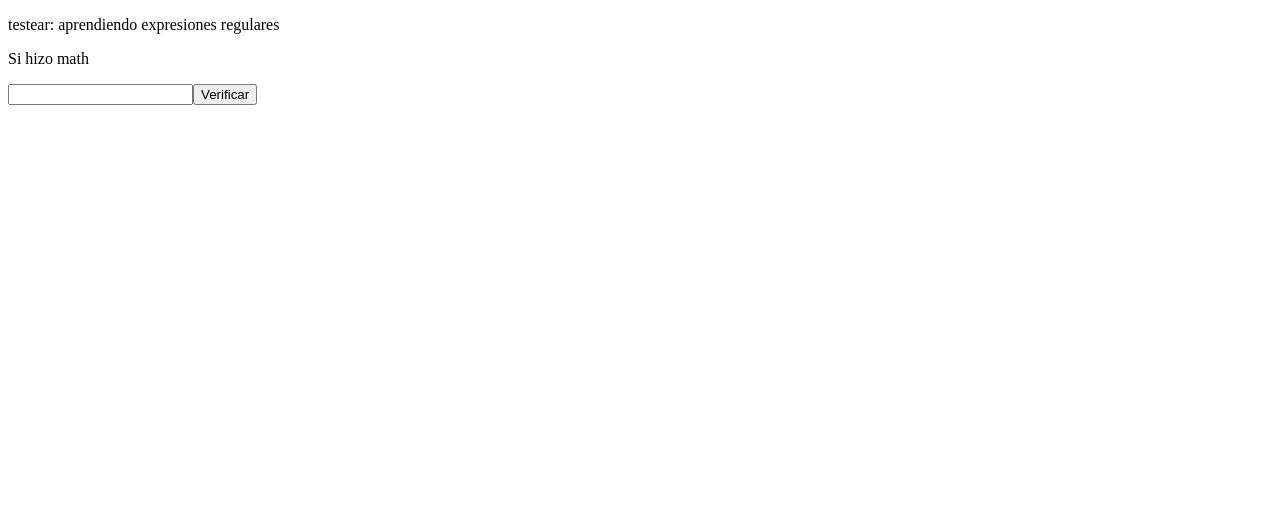
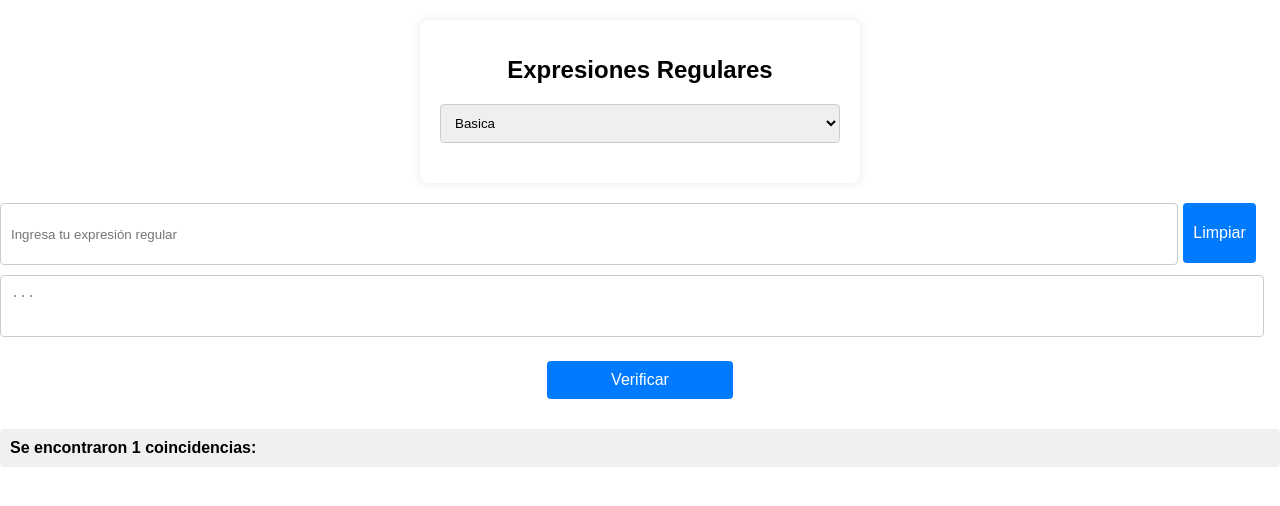
Before and after one commit to Hector-Y-SM/Automatas, a website built with Vite: page index.html in a window 1280 px wide. Both pictures are taken after a click on the button "Verificar". Built offline with nearby package versions, Linux system fonts and the light colour scheme.

Commit message:
Se implemento una interfaz grafica y mas opciones de busqueda

```diff
--- a/index.html
+++ b/index.html
@@ -3,10 +3,20 @@
   <head>
     <meta charset="UTF-8" />
     <link rel="icon" type="image/svg+xml" href="/vite.svg" />
+    <link rel="stylesheet" href="style.css"/>
     <meta name="viewport" content="width=device-width, initial-scale=1.0" />
     <title>Expresiones Regulares</title>
   </head>
   <body>
+    <div id = "body_mainDiv_opciones">
+      <h1>Expresiones Regulares</h1>
+      <select id = "body_main_select">
+        <option id="body_main_select_opt">Basica</option>
+        <option id = "body_main_select_opt1"></option>
+        <option id = "body_main_select_opt2"></option>
+      </select>
+    </div>
+
     <script type="module" src="/main.js"></script>
   </body>
 </html>
--- a/main.js
+++ b/main.js
@@ -1,33 +1,91 @@
 import './style.css'
 
-//DOM elementos
+//? DOM elementos
 const parrafo = document.createElement('p');
-const infParrafo = document.createElement('p');
-const input = document.createElement('input');
-const btn_verificar = document.createElement('button');
+const barraPrincipal = document.getElementById("body_mainDiv_opciones"); //bob 1,2
+const divInputs = document.createElement('div'); // Contenedor para los inputs
+const inputER = document.createElement('input'); // Ingresar expresiones regulares
+const inputCadena = document.createElement('textarea'); // Ingresar cadenas test
+const btn_verificar = document.createElement('button'); // Botón búsqueda principal
+const btn_global = document.createElement('button'); // Botón opción de búsqueda 1
+const btn_case = document.createElement('button'); // Botón opción de búsqueda 2
+const opt = document.getElementById("body_main_select_opt");
+const opt1 = document.getElementById("body_main_select_opt1");
+const opt2 = document.getElementById("body_main_select_opt2");
+const btn_limpiar = document.createElement('button');
+const divBotones = document.createElement('div');
+const divInputB = document.createElement('div');
+
+//! Id de los elementos
+inputER.id = "inputER";
+inputCadena.id = "inputCadena";
+btn_verificar.id = 'btn_verificar';
+btn_limpiar.id = 'btn_limpiar';
+divBotones.id = "div_btns";
+divInputB.id = 'div_IB';
+
+//! Textos
+inputER.placeholder = 'Ingresa tu expresión regular';
+inputCadena.placeholder = '...';
+btn_case.textContent = 'case insensitive Global';
 btn_verificar.textContent = 'Verificar';
+btn_limpiar.textContent = 'Limpiar';
+btn_global.textContent = 'global';
 
-//! Forma sensilla de testear cadenas
-const cadena = 'aprendiendo expresiones regulares'; //0001001010ññññ
-let patron = ''; //! /[01]+/     true
-//let patron  = new RegExp('a$'); forma distinta de crear expresiones regulares
+//! apend elementos
+opt1.append(btn_global);
+opt2.append(btn_case);
+barraPrincipal.appendChild(btn_limpiar);
+divBotones.appendChild(btn_verificar);
+divInputB.append(inputER);
+divInputB.append(btn_limpiar);
+//divBotones.appendChild(btn_limpiar);
 
-infParrafo.textContent = 'testear: '+ cadena;
-btn_verificar.addEventListener('click', function verificacion()
-{
-  patron = new RegExp(input.value); //como sacamos el valor del txtbox literal, no podemos usar /'valorCualquiera'/ con input.valor por ejemplo, asi se crea mejor¿
-  if(patron.test(cadena))
-  {
-    parrafo.textContent = 'Si hizo math';
-    //console.log('entre');
-  } else
-  {
-    parrafo.textContent = 'No hizo math';
-    //console.log('falso');
+btn_verificar.addEventListener('click', function verificacionBasica() {
+  let patron = new RegExp(inputER.value);
+  let cadena = inputCadena.value;
+  if(opt.selected){ if(patron.test(cadena)) { matchGlobalInsensitive(cadena, inputER.value, '') } }
+    else if(opt1.selected) { matchGlobalInsensitive(cadena, inputER.value, 'g') }
+    else if(opt2.selected) { matchGlobalInsensitive(cadena, inputER.value, 'gi') }
+  else {
+    parrafo.textContent = 'No hizo match';
+    document.body.appendChild(parrafo);
   }
 });
 
-document.body.appendChild(infParrafo);
-document.body.appendChild(parrafo);
-document.body.appendChild(input);
-document.body.appendChild(btn_verificar);
+function matchGlobalInsensitive(cadena, input, ERB) { //ERB es la expresión regular que complementa las búsquedas
+  let patron = new RegExp(input, ERB); // Agrega la bandera 'g'/'gi' para buscar todas las coincidencias
+  let matches = cadena.match(patron); // Utiliza .match() para encontrar todas las coincidencias
+
+  if (matches) {
+    // Si se encontraron coincidencias, muestra la cantidad y las posiciones en el texto
+    parrafo.textContent = `Se encontraron ${matches.length} coincidencias: ${matches.join(', ')}`;
+    document.body.appendChild(parrafo);
+  } else {
+    parrafo.textContent = 'No se encontraron coincidencias';
+    document.body.appendChild(parrafo);
+  }
+}
+
+// Ajustar el tamaño del textarea automáticamente
+inputCadena.addEventListener('input', function () {
+  this.style.height = 'auto'; // Restablece la altura a automático
+  this.style.height = this.scrollHeight + 'px'; // Ajusta la altura al contenido
+});
+
+const initialTextareaHeight = window.getComputedStyle(inputCadena).getPropertyValue('height'); // Guardar el tamaño inicial del textarea
+inputCadena.style.resize = 'none'; // Deshabilitar el redimensionamiento manual del textarea
+
+// Limpiar contenido del textarea y restaurar tamaño inicial
+btn_limpiar.addEventListener('click', function () {
+  inputCadena.value = ''; // Limpia el contenido del textarea
+  inputCadena.style.height = initialTextareaHeight; // Restaura el tamaño inicial del textarea
+  parrafo.textContent = ''; // Limpia el contenido del párrafo de resultados
+});
+
+//* agregar al cuerpo
+document.body.appendChild(barraPrincipal);
+divInputs.appendChild(divInputB); // Coloca los inputs en el divInputs
+divInputs.appendChild(inputCadena);
+document.body.appendChild(divInputs); // Agrega el divInputs al cuerpo
+document.body.appendChild(divBotones);
--- a/package.json
+++ b/package.json
@@ -6,7 +6,8 @@
   "scripts": {
     "dev": "vite",
     "build": "vite build",
-    "preview": "vite preview"
+    "preview": "vite preview",
+    "host": "vite --host"
   },
   "devDependencies": {
     "vite": "^4.4.5"
--- a/style.css
+++ b/style.css
@@ -0,0 +1,135 @@
+
+/* Estilos generales */
+body {
+  font-family: Arial, sans-serif;
+  margin: 0;
+  padding: 0;
+}
+
+/* Estilos para el contenedor principal */
+#body_mainDiv_opciones {
+  background-color: #ffffff;
+  border-radius: 8px;
+  box-shadow: 0 0 10px rgba(0, 0, 0, 0.1);
+  padding: 20px;
+  text-align: center;
+  margin: 20px auto;
+  max-width: 400px;
+}
+
+/* Estilos para el título */
+h1 {
+  font-size: 24px;
+  margin-bottom: 20px;
+}
+
+/* Estilos para el selector */
+#body_main_select {
+  width: 100%;
+  padding: 10px;
+  border: 1px solid #ccc;
+  border-radius: 4px;
+  margin-bottom: 20px;
+}
+
+/* Centrar los divs horizontalmente */
+#body_mainDiv_opciones,
+divInputs,
+#div_btns {
+  display: flex;
+  flex-direction: column;
+  align-items: center;
+}
+
+/* Estilos para el grupo de entrada */
+#div_IB {
+  display: flex;
+  width: 98.5%;
+  height: 100%;
+}
+/* Estilos para el botón Limpiar (responsivo) */
+#btn_verificar {
+  display: inline-block;
+  margin: 0 5px;
+  padding: 10px 5%; /* Ajusta el padding para que sea responsivo */
+  background-color: #007bff;
+  color: #fff;
+  border: none;
+  border-radius: 4px;
+  cursor: pointer;
+  font-size: 16px;
+  width: auto; /* Ancho automático para ocupar el contenido */
+  max-width: none; /* Elimina el límite de ancho máximo */
+  margin: 10px 5px; /* Añade un margen entre los botones */
+
+}
+
+/* Estilos para el botón Limpiar en el grupo de entrada */
+#btn_limpiar {
+  margin: 0px 5px;
+  padding: 10px;
+  background-color: #007bff;
+  color: #fff;
+  border: none;
+  border-radius: 4px;
+  cursor: pointer;
+  font-size: 16px;
+  width: auto;
+  max-width: none;
+  height: 60px; /* Igualar el tamaño de altura al del inputER */
+}
+
+/* Estilos para el inputER en el grupo de entrada */
+#inputER {
+  display: flex;
+  justify-content: center;
+  align-items: center;
+  flex: 1;
+  padding: 10px;
+  border: 1px solid #ccc;
+  border-radius: 4px;
+  margin-bottom: 10px;
+  resize: vertical;
+  min-height: 40px;
+}
+
+/* Estilos para los inputs (input de texto más ancho) */
+input {
+  /*width: 95%;  Ocupa todo el ancho disponible dentro del contenedor */
+  padding: 10px;
+  border: 1px solid #ccc;
+  border-radius: 4px;
+  margin-bottom: 10px;
+}
+
+/* Estilos para el input de cadena (más ancho) */
+#inputCadena {
+  width: 97%; /* Ocupa todo el ancho disponible dentro del contenedor */
+  padding: 10px;
+  border: 1px solid #ccc;
+  border-radius: 4px;
+  margin-bottom: 10px;
+  resize: vertical;
+  min-height: 40px;
+}
+
+/* Estilos para el párrafo de resultados */
+p {
+  background-color: #f0f0f0;
+  padding: 10px;
+  border-radius: 4px;
+  margin-top: 20px;
+  font-weight: bold;
+}
+
+/* Media Query para pantallas más pequeñas */
+@media (max-width: 600px) {
+  /* Cambios de estilo para pantallas más pequeñas aquí */
+  #body_mainDiv_opciones {
+    padding: 10px;
+    max-width: 100%;
+  }
+  h1 {
+    font-size: 20px;
+  }
+}
```
Also changed, not shown: READNE.md (added, +1 -0 lines), README.md (deleted), null.css (deleted).
